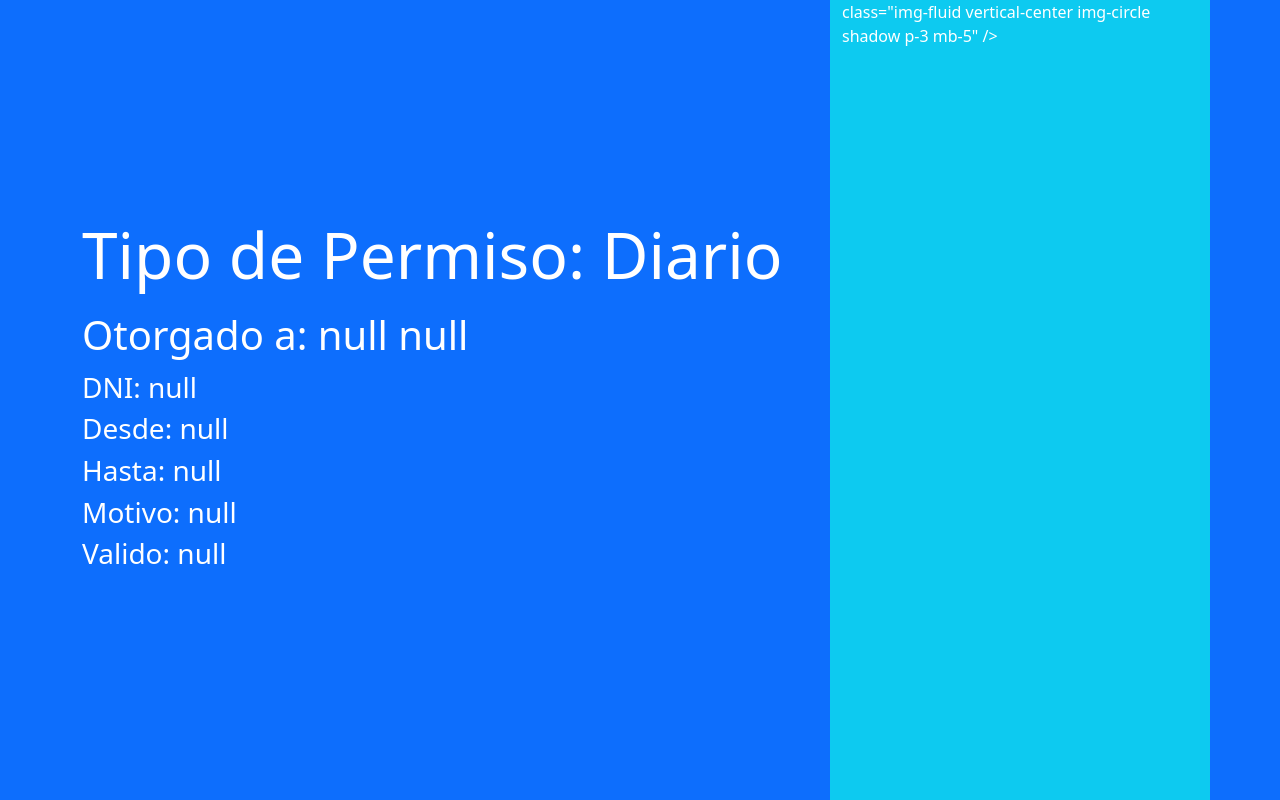
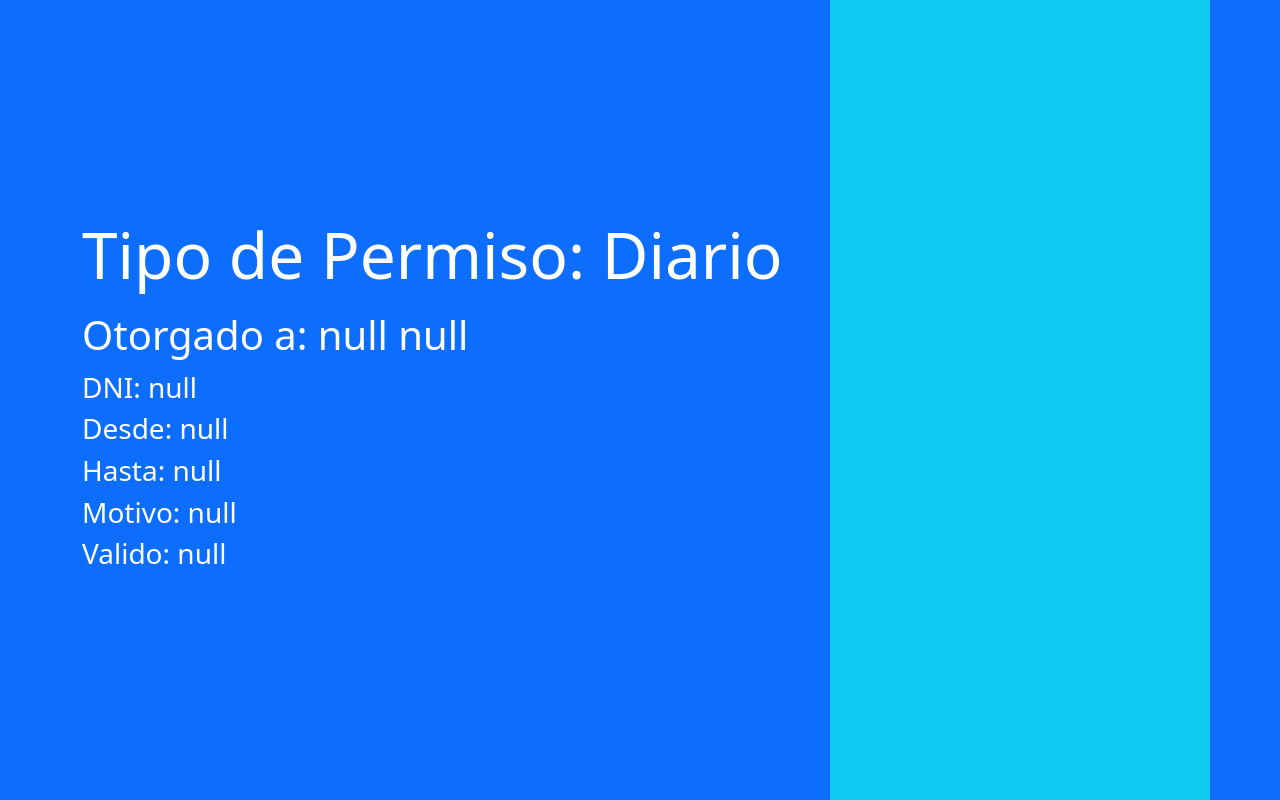
Before and after one commit to CarolinaAGomez/CarolinaAGomez.github.io, a plain HTML site: page PermisoDiario.html in a window 1280 px wide. Drawn offline with nearby package versions, Linux system fonts and the light colour scheme.

Commit message:
Update PermisoDiario.html

```diff
--- a/PermisoDiario.html
+++ b/PermisoDiario.html
@@ -40,7 +40,7 @@
     </div>
     <div class="d-none col-md-4 d-md-block bg-info">
 
-           class="img-fluid vertical-center img-circle shadow p-3 mb-5" />
+
     </div>
   </div>
 </div>
```
